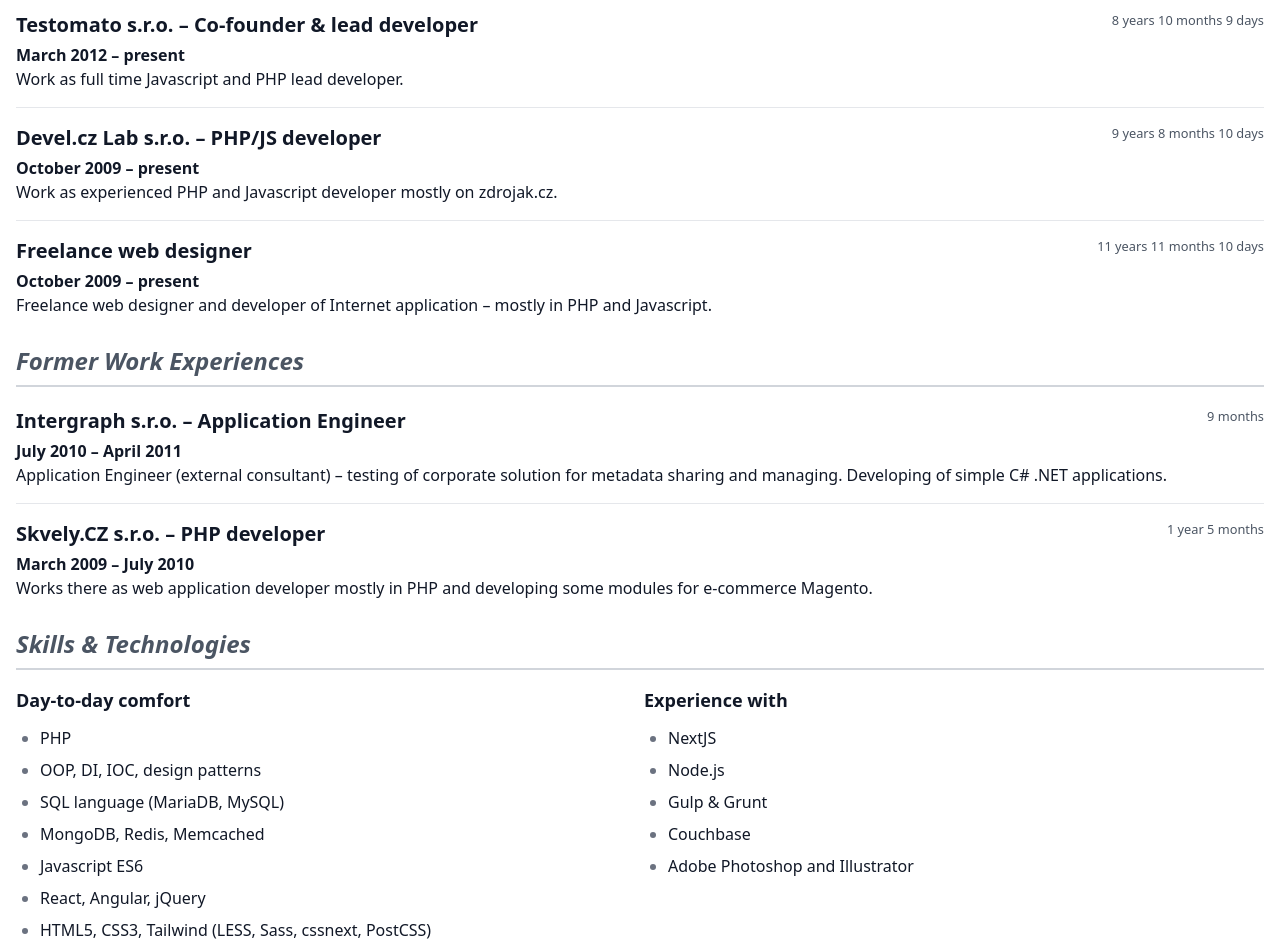
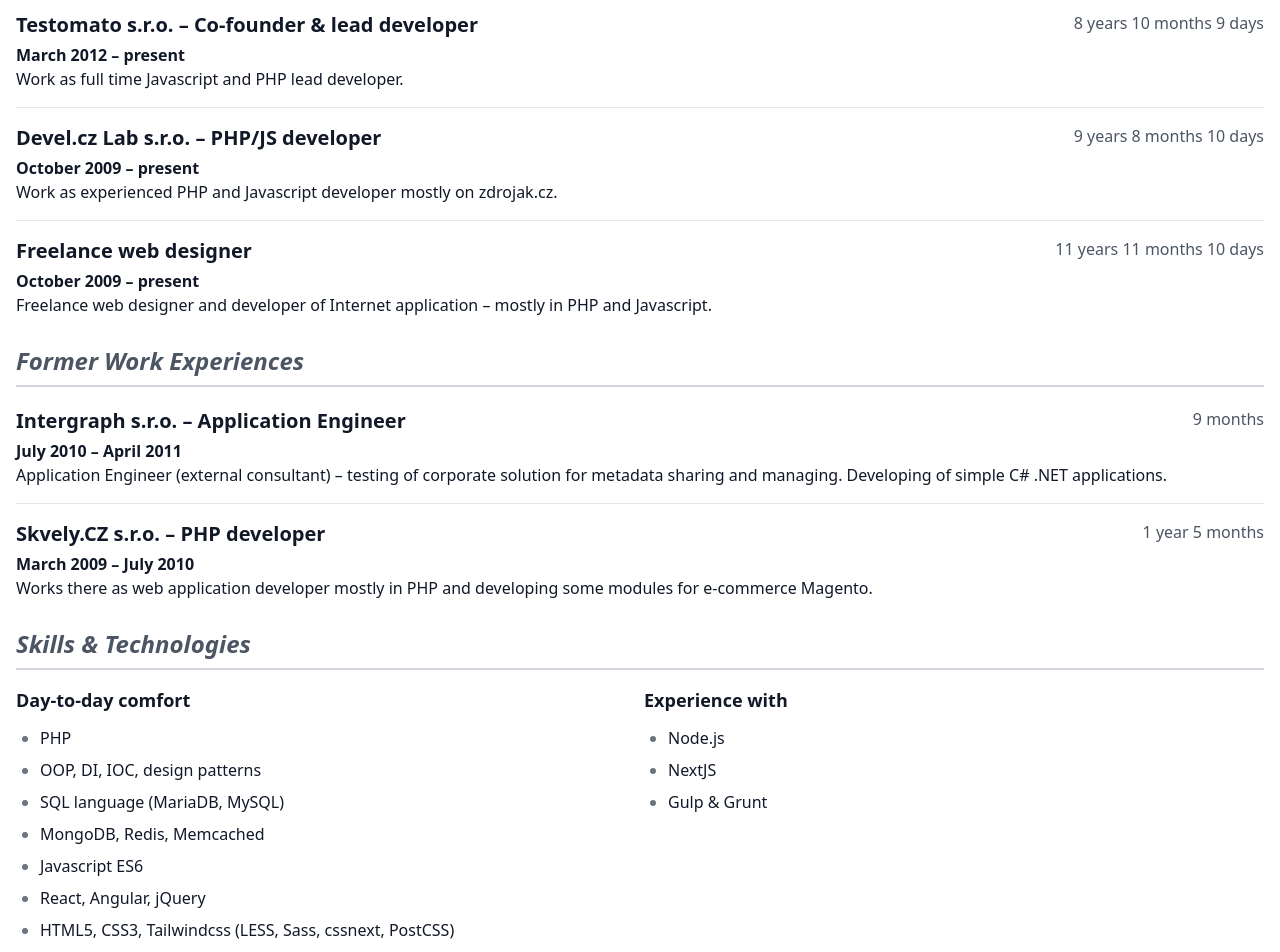
Before and after one commit to OzzyCzech/ozana.cz, a Next.js app: page /resume in a window 1280 px wide. Shown: the part 300-1252 px from the top of the page. Built offline with nearby package versions, Linux system fonts and the light colour scheme.

Commit message:
Resume update

```diff
--- a/pages/resume.experiences.js
+++ b/pages/resume.experiences.js
@@ -21,7 +21,7 @@
 				<a href="https://www.testomato.com" target="_blank">Testomato s.r.o.</a> &ndash;
 				Co-founder &amp; lead developer
 			</h3>
-			<small className="text-gray-600">{duration(new Date(2012, 3, 1), new Date())}</small>
+			<span className="text-gray-600">{duration(new Date(2012, 3, 1), new Date())}</span>
 		</div>
 		<strong>March 2012 &ndash; present</strong>
 		<p>
@@ -35,7 +35,7 @@
 			<h3 className="text-xl font-semibold mb-1"><a href="http://www.rzp.cz/cgi-bin/aps_cacheWEB.sh?VSS_SERV=ZVWSBJFND&Action=Search&ICO=24683507" target="_blank">
 				Devel.cz Lab s.r.o.</a> &ndash; PHP/JS developer
 			</h3>
-			<small className="text-gray-600">{duration(new Date(2011, 5, 1))}</small>
+			<span className="text-gray-600">{duration(new Date(2011, 5, 1))}</span>
 		</div>
 		<strong>October 2009 &ndash; present</strong>
 		<p>
@@ -47,7 +47,7 @@
 	<article className="py-4">
 		<div className="flex justify-between">
 			<h3 className="text-xl font-semibold mb-1">Intergraph s.r.o. &ndash; Application Engineer</h3>
-			<small className="text-gray-600">{duration(new Date(2010, 7, 1), new Date(2011, 3, 31))}</small>
+			<span className="text-gray-600">{duration(new Date(2010, 7, 1), new Date(2011, 3, 31))}</span>
 		</div>
 		<strong>July 2010 &ndash; April 2011</strong>
 		<p>
@@ -60,7 +60,7 @@
 	<article className="py-4">
 		<div className="flex justify-between">
 			<h3 className="text-xl font-semibold mb-1">Skvely.CZ s.r.o. &ndash; PHP developer</h3>
-			<small className="text-gray-600">{duration(new Date(2009, 3, 1), new Date(2010, 7, 31))}</small>
+			<span className="text-gray-600">{duration(new Date(2009, 3, 1), new Date(2010, 7, 31))}</span>
 		</div>
 		<strong>March 2009 &ndash; July 2010</strong>
 		<p>Works there as web application developer mostly in PHP and developing some modules for e-commerce Magento.</p>
@@ -70,7 +70,7 @@
 	<article className="py-4">
 		<div className="flex justify-between">
 			<h3 className="text-xl font-semibold mb-1"><a href="https://ozana.cz">Freelance web designer</a></h3>
-			<small className="text-gray-600">{duration(new Date(2009, 2, 1))}</small>
+			<span className="text-gray-600">{duration(new Date(2009, 2, 1))}</span>
 		</div>
 		<strong>October 2009 &ndash; present</strong>
 		<p>Freelance web designer and developer of Internet application &ndash; mostly in PHP and Javascript.</p>
--- a/pages/resume.js
+++ b/pages/resume.js
@@ -51,20 +51,18 @@
 						<li>MongoDB, Redis, Memcached</li>
 						<li>Javascript ES6</li>
 						<li>React, Angular, jQuery</li>
-						<li>HTML5, CSS3, Tailwind (LESS, Sass, cssnext, PostCSS)</li>
+						<li>HTML5, CSS3, Tailwindcss (LESS, Sass, cssnext, PostCSS)</li>
+						<li>Webpack, Parcel, Makefile</li>
 						<li>Responsive Layout and Design</li>
-						<li>Webpack, Parcel, Makefile</li>
 					</ul>
 				</article>
 
 				<article>
 					<h3 className="text-lg font-semibold">Experience with</h3>
 					<ul className="list-disc marker:text-gray-500 ml-6 leading-loose my-2">
+						<li>Node.js</li>
 						<li>NextJS</li>
-						<li>Node.js</li>
 						<li>Gulp &amp; Grunt</li>
-						<li>Couchbase</li>
-						<li>Adobe Photoshop and Illustrator</li>
 					</ul>
 				</article>
 
@@ -82,7 +80,7 @@
 					<ul className="list-disc marker:text-gray-500 ml-6 leading-loose my-2">
 						<li>Docker</li>
 						<li>Git</li>
-						<li>Webpack, Makefile, Bash</li>
+						<li>Parcel, Webpack, Makefile, Bash</li>
 						<li>Travis &amp; GitLab CI</li>
 						<li>MacOS and OS Linux</li>
 					</ul>
```
Also changed, not shown: public/img/work/zdrojak.png, 1 other file (tests, documents, lock files or other folders).
